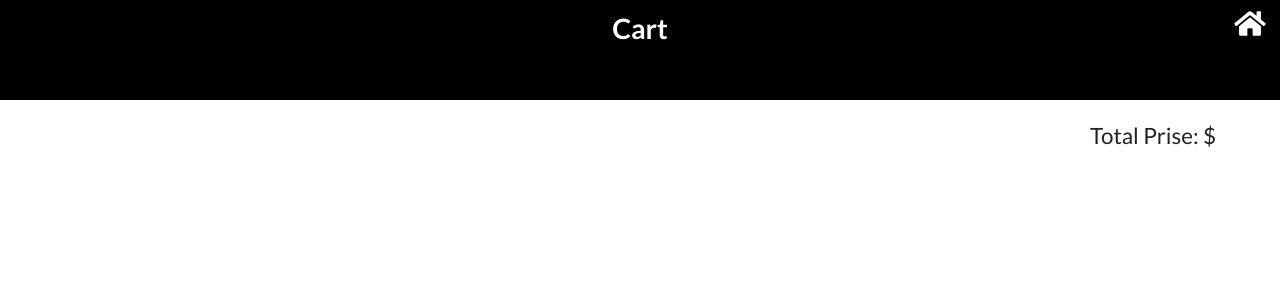
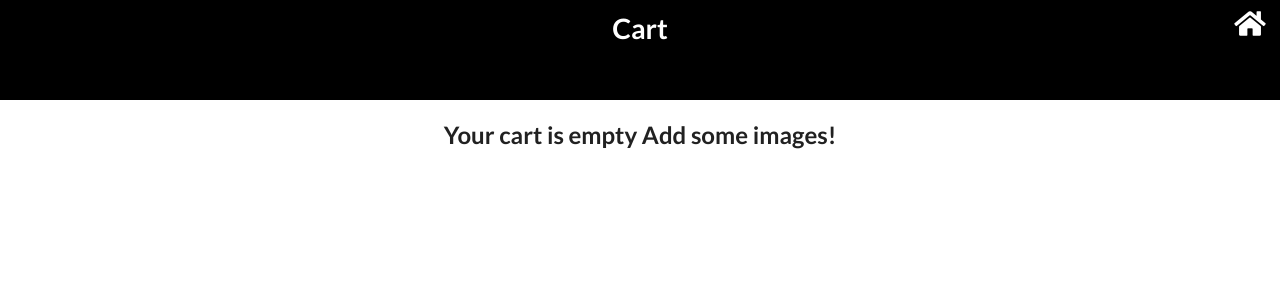
Before and after one commit to Altmertrick/image-shop, a React (Create React App) app: page /cart in a window 1280 px wide. Shown: the top 300 px of the page. Built offline with nearby package versions, Linux system fonts and the light colour scheme.

Commit message:
added message when cart is empty

```diff
--- a/src/components/cart/Cart.tsx
+++ b/src/components/cart/Cart.tsx
@@ -50,6 +50,21 @@ export const Cart: React.FC = () => {
     return value / 100;
   };
 
+  const renderMessage = () => {
+    if (imagesInCart.length === 0) {
+      return (
+        <div className="message-container">
+          <h2>Your cart is empty Add some images!</h2>
+        </div>
+      );
+    }
+    return (
+      <div className="total-price">
+        <p>Total Prise: ${countTotalValue(imagesInCart)}</p>
+      </div>
+    );
+  };
+
   return (
     <div>
       <div className="header">
@@ -64,11 +79,7 @@ export const Cart: React.FC = () => {
       </div>
 
       <div className="main-container">{renderSelectedImages()}</div>
-      <div className="main-container">
-        <div className=" total-price">
-          <p>Total Prise: ${countTotalValue(imagesInCart)}</p>
-        </div>
-      </div>
+      <div className="main-container">{renderMessage()}</div>
     </div>
   );
 };
--- a/src/css/cart.css
+++ b/src/css/cart.css
@@ -1,3 +1,8 @@
+.main-container {
+  width: 90%;
+  margin: 20px auto;
+}
+
 .flex-container {
   display: flex;
   justify-content: space-between;
@@ -24,6 +29,11 @@
   font-size: 1.6rem;
 }
 
+.message-container {
+  display: flex;
+  justify-content: center;
+  align-content: center;
+}
 /* ========
 Animation adn overlay of an image
 =========== */
```
